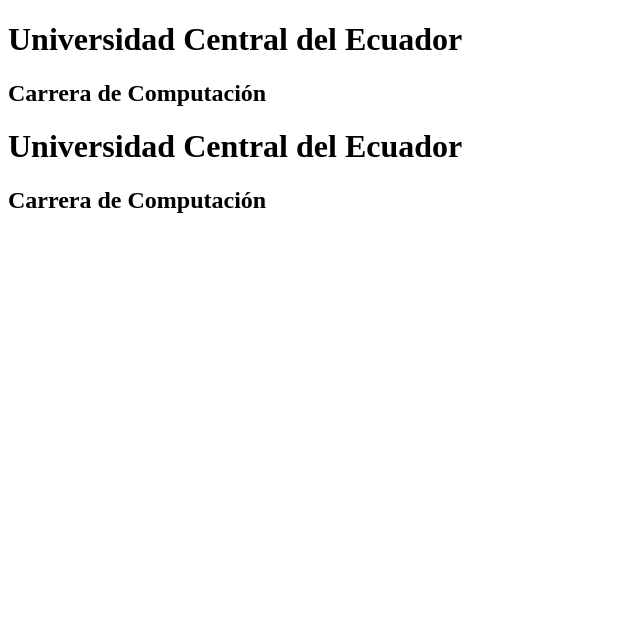
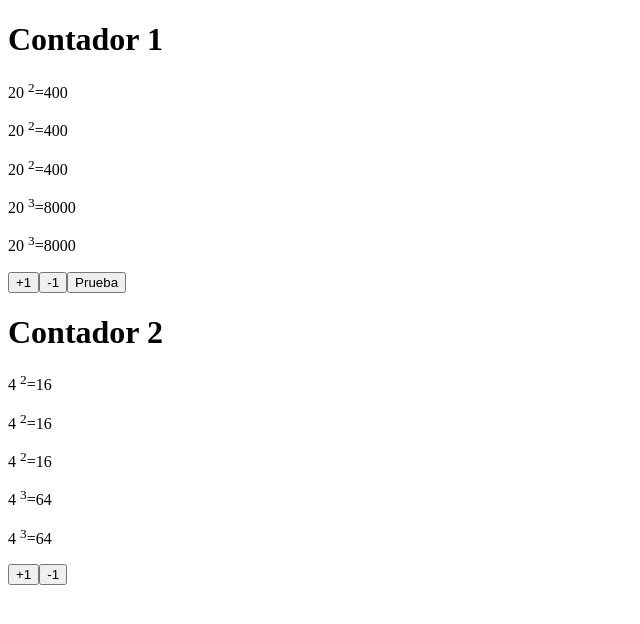
Before and after one commit to JohnAndino/pw_vue_u2_ja, a Vue app: page / in a window 1280 px wide. Shown: the top 624 px of the page, without its empty margins (0-640 px from the left). Built offline with nearby package versions, Linux system fonts and the light colour scheme.

Commit message:
Directivas en Vue

```diff
--- a/src/components/Contador.vue
+++ b/src/components/Contador.vue
@@ -1,17 +1,72 @@
 <template>
+  <div>
+    <h1>{{ tit }}</h1>
+    <p>{{ numero }} <sup>2</sup>={{ calcularCuadrado }}</p>
+    <p>{{ numero }} <sup>2</sup>={{ calcularCuadrado }}</p>
+    <p>{{ numero }} <sup>2</sup>={{ calcularCuadrado }}</p>
+    <p>{{ numero }} <sup>3</sup>={{ calcularCubo }}</p>
+    <p>{{ numero }} <sup>3</sup>={{ obtenerCubo() }}</p>
 
-  <div>
-    <h1>Universidad Central del Ecuador</h1>
-    <h2>Carrera de Computación</h2>
+    <div>
+      <button @:click="incremetar()">+1</button>
+      <button @:click="decrementar()">-1</button>
+      <button v-show="mostrar">Prueba</button>
+    </div>
   </div>
 </template>
 
 <script>
 export default {
-
-}
+  //Propiedad reactiva
+  data() {
+    return {
+      numero: this.inicio,
+      titulo: "Contador",
+      exp: 2,
+    };
+  },
+  methods: {
+    obtenerCuadra() {
+      console.log("Entro a obtener cuadrado");
+      return this.numero * this.numero;
+    },
+    obtenerCubo() {
+      console.log("Entro a obtener cuadrado");
+      return this.numero * this.numero * this.numero;
+    },
+    incremetar() {
+      console.log(this.tit);
+      this.numero++;
+    },
+    decrementar() {
+      this.numero--;
+    },
+  },
+  computed: {
+    calcularCuadrado() {
+      console.log("Entro a propiedad computada");
+      return this.numero * this.numero;
+    },
+    calcularCubo() {
+      console.log("Entro a propiedad computada");
+      return this.numero * this.numero * this.numero;
+    },
+  },
+  /*props: ["tit","inicio","mostrar"], Declaracion basica de props*/
+  props: {
+    tit: String,
+    inicio: {
+      type: Number,
+      default: 99,
+      validator(value){
+        return value>10;
+      }
+    },
+    mostrar: Boolean,
+  },
+  /**String, Number, Boolean, Array, Object, Date, Funcion, BigInt */
+};
 </script>
 
 <style>
-
 </style>
--- a/src/views/ContadorView.vue
+++ b/src/views/ContadorView.vue
@@ -1,19 +1,19 @@
 <template>
   <div>
-    <Contador/>
-    <Contador/>
+    <Contador tit="Contador 1" :inicio="20" :mostrar="true"/>
+    <!-- el shorcut para v-bind es solo :-->
+    <Contador tit="Contador 2" :inicio="4" :mostrar="false"/>
   </div>
 </template>
 
 <script>
-import Contador from '../components/Contador.vue'
+import Contador from "../components/Contador.vue";
 export default {
-    components: {
-        Contador,
-    }
+  components: {
+    Contador,
+  },
 };
 </script>
 
 <style>
-
 </style>
```
